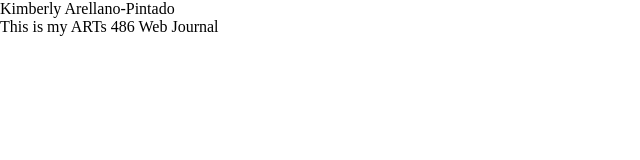
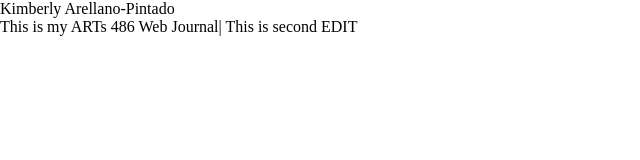
Before and after one commit to Binghamton-University-Design/web-journal-kimberly52, a plain HTML site: page index.html in a window 1280 px wide. Shown: the whole page, without its empty margins (0-640 px from the left). Drawn offline with nearby package versions, Linux system fonts and the light colour scheme.

Commit message:
Update index.html

```diff
--- a/index.html
+++ b/index.html
@@ -16,7 +16,7 @@
 <body>
 	<h1> Kimberly Arellano-Pintado </h1>
 
-	<p> This is my ARTs 486 Web Journal </p>
+	<p> This is my ARTs 486 Web Journal| This is second EDIT</p>
 
 
 
```
